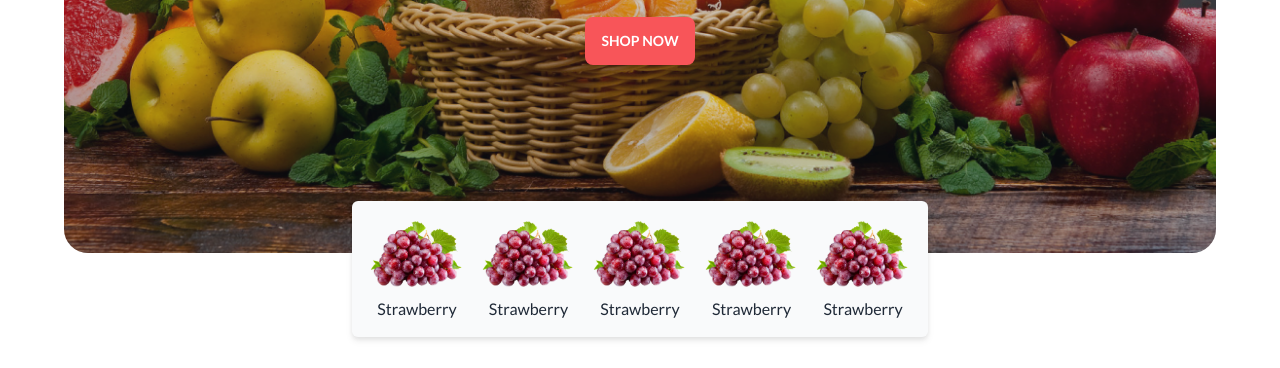
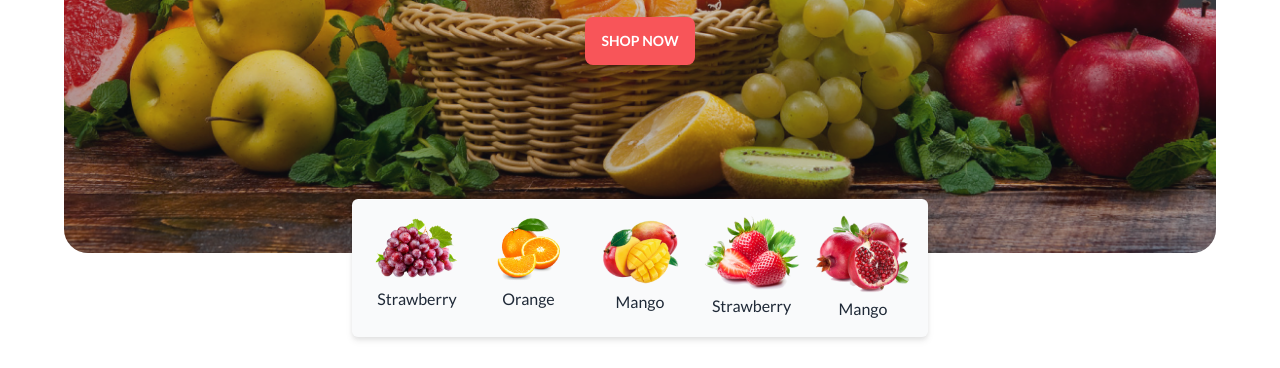
Before and after one commit to MoniruzzamanBillal/PR-assignment3, a plain HTML site: page index.html in a window 1280 px wide. Shown: the part 419-787 px from the top of the page. Drawn offline with nearby package versions, Linux system fonts and the light colour scheme; grey boxes are pictures that could not be loaded.

Commit message:
prototype 1.5

```diff
--- a/index.html
+++ b/index.html
@@ -317,8 +317,8 @@
                 <div
                   class="cardContent flex justify-center items-center flex-col"
                 >
-                  <div class="cardImg mb-1 w-[85%] md:w-[90%] lg:w-[100%]">
-                    <img src="images/fruit1.png" alt="" />
+                  <div class="cardImg mb-1 w-[85%] md:w-[90%]">
+                    <img src="images/fruit1.png" alt="" class="w-full h-full" />
                   </div>
                   <!--  -->
                   <div class="cardHead">
@@ -333,12 +333,12 @@
                 <div
                   class="cardContent flex justify-center items-center flex-col"
                 >
-                  <div class="cardImg mb-1 w-[85%] md:w-[90%] lg:w-[100%]">
-                    <img src="images/fruit1.png" alt="" />
+                  <div class="cardImg mb-1 w-[72%] md:w-[70%]">
+                    <img src="images/fruit2.png" alt="" class="w-full h-full" />
                   </div>
                   <!--  -->
                   <div class="cardHead">
-                    <h1 class="text-xs md:text-sm lg:text-base">Strawberry</h1>
+                    <h1 class="text-xs md:text-sm lg:text-base">Orange</h1>
                   </div>
                 </div>
               </div>
@@ -350,11 +350,11 @@
                   class="cardContent flex justify-center items-center flex-col"
                 >
                   <div class="cardImg mb-1 w-[85%] md:w-[90%] lg:w-[100%]">
-                    <img src="images/fruit1.png" alt="" />
+                    <img src="images/fruit3.png" alt="" class="w-full h-full" />
                   </div>
                   <!--  -->
                   <div class="cardHead">
-                    <h1 class="text-xs md:text-sm lg:text-base">Strawberry</h1>
+                    <h1 class="text-xs md:text-sm lg:text-base">Mango</h1>
                   </div>
                 </div>
               </div>
@@ -366,7 +366,7 @@
                   class="cardContent flex justify-center items-center flex-col"
                 >
                   <div class="cardImg mb-1 w-[85%] md:w-[90%] lg:w-[100%]">
-                    <img src="images/fruit1.png" alt="" />
+                    <img src="images/fruit4.png" alt="" class="h-full w-full" />
                   </div>
                   <!--  -->
                   <div class="cardHead">
@@ -382,11 +382,11 @@
                   class="cardContent flex justify-center items-center flex-col"
                 >
                   <div class="cardImg mb-1 w-[85%] md:w-[90%] lg:w-[100%]">
-                    <img src="images/fruit1.png" alt="" />
+                    <img src="images/fruit5.png" alt="" class="w-full h-full" />
                   </div>
                   <!--  -->
                   <div class="cardHead">
-                    <h1 class="text-xs md:text-sm lg:text-base">Strawberry</h1>
+                    <h1 class="text-xs md:text-sm lg:text-base">Mango</h1>
                   </div>
                 </div>
               </div>
@@ -407,7 +407,7 @@
       <div class="dealWrapper w-[90%] m-auto">
         <!--  -->
         <div
-          class="dealTop mb-4 md:mb-2 flex flex-col md:flex-row justify-between items-center"
+          class="dealTop mb-6 md:mb-10 flex flex-col md:flex-row justify-between items-center"
         >
           <!--  -->
           <div class="dealTopLeft mb-4 w-[80%] md:mb-0 md:w-[55%]">
```
